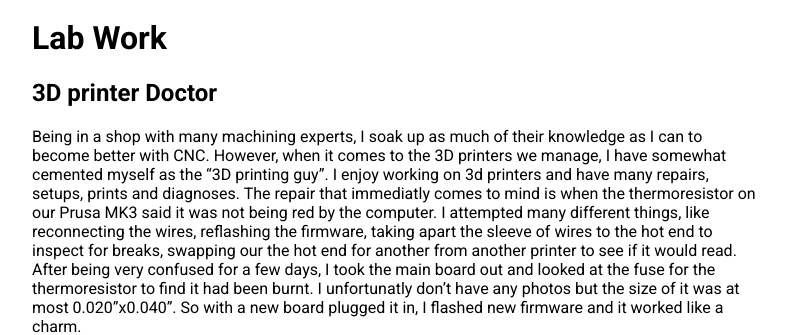
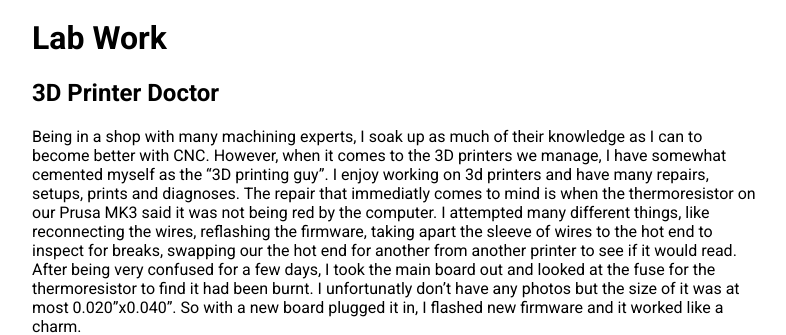
Before and after one commit to Brady-Hogg/Portfolio, a Jekyll site: the page built from cougshop.md, in a window 1280 px wide. Shown: the part 455-790 px from the top of the page, without its empty margins (244-1030 px from the left). Built offline with Jekyll 4.4.1, drawn with Linux system fonts in a browser that asks for light colours.

```diff
--- a/cougshop.md
+++ b/cougshop.md
@@ -7,7 +7,7 @@ permalink: /cougshop
 The Coug Shop is the name for the lab where they teach the 300 level manufacturing course, machine students' capstone projects and, most importantly, where the student employees get to play around with CNC machinery to make club parts and personal projects (thanks Kurt).
 I knew going to WSU I really wanted to get involved with the Coug Shop, and Alumni of my high school robotics team, Justin Newton, worked as a student employee at the coug shop, the role I have now. Justin knew who I was and my CNC background from highschool, so he was able to put in a good reference for me and help me get the job I have now. I absolutely love this job. I love CNC machining, CAM, making cool projects, fixing and understanding machinery and teaching people, all of which are part of my role in the shop.
 # Lab Work
-## 3D printer Doctor
+## 3D Printer Doctor
 Being in a shop with many machining experts, I soak up as much of their knowledge as I can to become better with CNC. However, when it comes to the 3D printers we manage, I have somewhat cemented myself as the "3D printing guy". I enjoy working on 3d printers and have many repairs, setups, prints and diagnoses. The repair that immediatly comes to mind is when the thermoresistor on our Prusa MK3 said it was not being red by the computer. I attempted many different things, like reconnecting the wires, reflashing the firmware, taking apart the sleeve of wires to the hot end to inspect for breaks, swapping our the hot end for another from another printer to see if it would read. After being very confused for a few days, I took the main board out and looked at the fuse for the thermoresistor to find it had been burnt. I unfortunatly don't have any photos but the size of it was at most 0.020"x0.040". So with a new board plugged it in, I flashed new firmware and it worked like a charm.
 ## Teaching Assistant
 Durring the labs typically the shop manager, Kurt Hutchinson, will be at one station while another student employee is stationed at another. So I get to be a one-on-one insturctor for people, teaching them how to operate CNC machinery, manual machinery and meterology tools and I love sharing my passions, hence why this portfolio website is a large bloated rant. I can be more succinct if needed I swear. Regardless Kurt is very hands off when it comes to how we teach people, he trusts that we know intimately what it is we are teaching and I like that freedom a lot.
```
